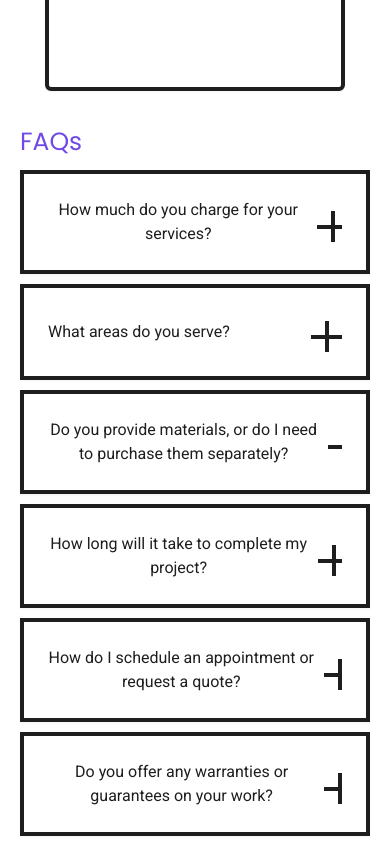
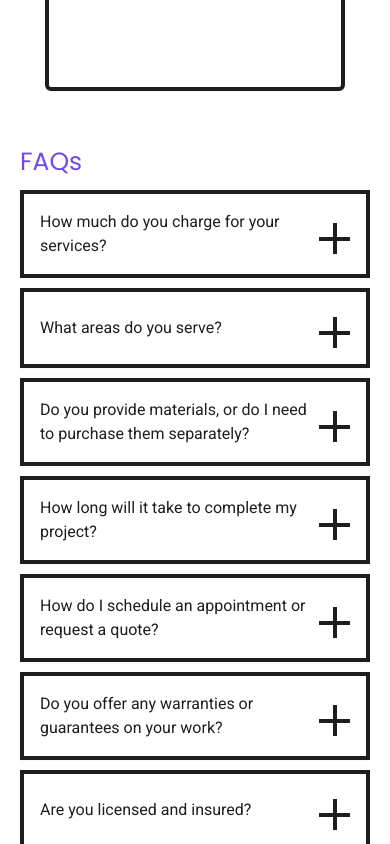
Before and after one commit to pmita/ahandymaninnewcastle.co.uk, a Next.js app: page / in a window 390 px wide. Shown: the part 2120-2964 px from the top of the page. Built offline with nearby package versions, Linux system fonts and the light colour scheme.

Commit message:
style(accordion): fixing responsive design for mobile view

```diff
--- a/app/page.tsx
+++ b/app/page.tsx
@@ -79,7 +79,7 @@ export default function Home() {
         </div>
       </section>
 
-      <section className={cn(bannerVariants({ variant: "center", size: "full", className: "flex-col items-stretch gap-2.5" }))}>
+      <section className={cn(bannerVariants({ variant: "center", size: "full", className: "flex-col items-stretch gap-2.5 py-5" }))}>
         <h2 className="font-font font-poppins text-xl text-alternate">FAQs</h2>
         <FAQ />
       </section>
--- a/components/ui/accordion.tsx
+++ b/components/ui/accordion.tsx
@@ -41,8 +41,10 @@ export const Accordion = React.forwardRef<HTMLDivElement, IAccordion>(({ classNa
           onClick={onClick}
           className="flex flex-row justify-between items-center w-full"
         >
-          <h2 className="text-poppins">{question}</h2>
-          {isOpen ? <MinusSymbolSVG width={40} height={40} fill="#1E1E1E"/> : <PlusSymbolSVG width={40} height={40} fill="#1E1E1E"/>}
+          <h4 className="text-poppins text-left">{question}</h4>
+          <span>
+            {isOpen ? <MinusSymbolSVG width={40} height={40} fill="#1E1E1E"/> : <PlusSymbolSVG width={40} height={40} fill="#1E1E1E"/>}
+          </span>
         </button>
       </AccordionTitle>
       <AccordionContent
@@ -62,7 +64,7 @@ export const AccordionTitle = React.forwardRef<HTMLDivElement, IAccordionItem>((
     <div
       ref={ref}
       className={cn(
-        "flex flex-col gap-5 p-6",
+        "flex flex-col gap-5 p-4 sm:p-6",
         className
       )}
       {...props}
@@ -76,7 +78,7 @@ export const AccordionContent = React.forwardRef<HTMLDivElement, IAccordionItem>
     <div
       ref={ref}
       className={cn(
-        "flex flex-col gap-5 p-6 text-sm text-primary font-bold",
+        "flex flex-col gap-5 p-4 sm:p-6 text-sm text-primary font-bold",
         className
       )}
       {...props}
```
